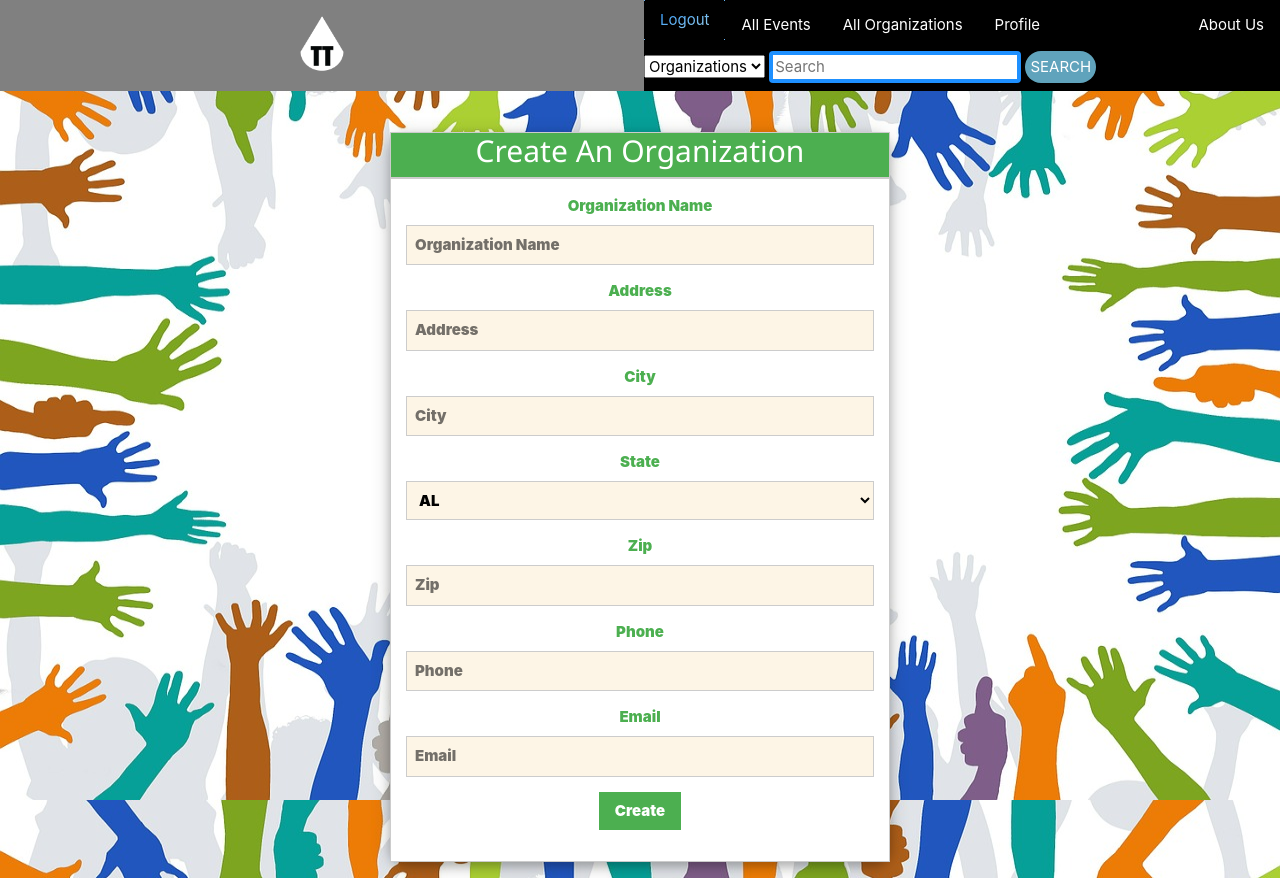
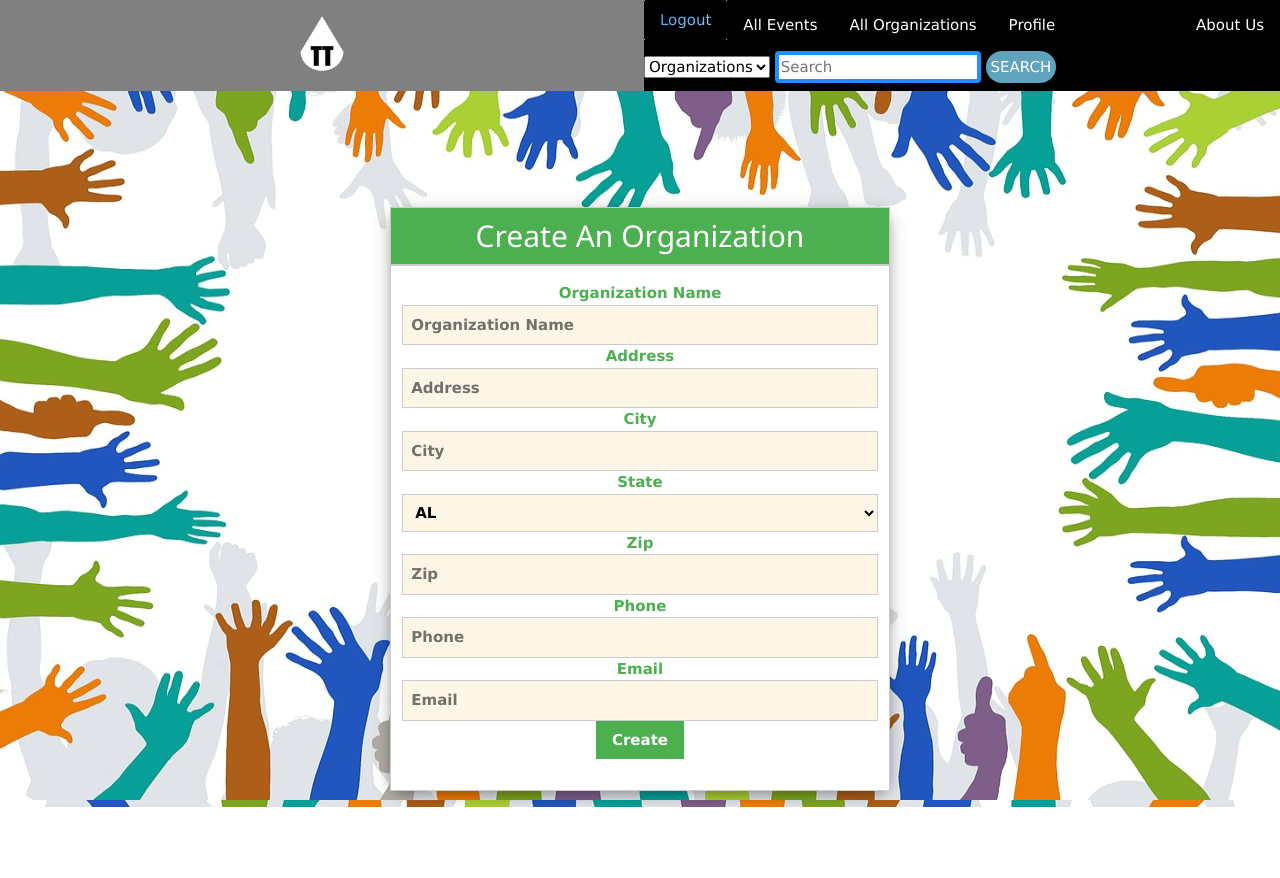
Before and after one commit to topteer/topteer-capstone, a Spring Boot app: page /organization/create in a window 1280 px wide. After the commit the page ends 807 px from the top, so only its background shows below. Run offline with Spring Boot 4, Linux system fonts and the light colour scheme; the visitor is signed in with stand-in values (Sample User, id 1); data that the repository does not hold is empty; some of the project's set-up classes (security, data sources, template engines, error pages and the like) are left out, and stand-ins take their place; database files in the repository are not loaded; some libraries are stand-ins or nearby versions.

Commit message:
cookie cutter page styling

```diff
--- a/src/main/resources/static/css/forms.css
+++ b/src/main/resources/static/css/forms.css
@@ -8,6 +8,15 @@
     background-size: 100%;
 }
 
+/*Create event*/
+.createBody {
+    background-image: url('../img/hands.jpeg');
+    background-repeat: no-repeat;
+    background-size: 100%;
+    background-attachment: fixed;
+}
+
+
 .w3-card-4{
     width: 500px;
     margin-left: auto;
--- a/src/main/resources/templates/event/index.html
+++ b/src/main/resources/templates/event/index.html
@@ -3,9 +3,9 @@
     <head><title>Top-Teer All Events</title>
         <link th:replace="partials/header.html :: header"/>
     </head>
+        <nav th:replace="partials/navbar.html :: navbar"></nav>
 
-    <body class="main">
-        <nav th:replace="partials/navbar.html :: navbar"></nav>
+    <body class="formBody">
 
         <div th:each="event: ${events}" class="card">
             <h2 class="titles"><a th:text="${event.title.toUpperCase()}" class="titles" th:href="@{/event/{id}/show (id= ${event.getId()})}"></a></h2>
--- a/src/main/resources/templates/organization/create.html
+++ b/src/main/resources/templates/organization/create.html
@@ -2,31 +2,29 @@
 <html xmlns:th="http://www.thymeleaf.org" lang="en">
 <head><title>Top-Teer Create an Organization</title>
     <link th:replace="partials/header.html :: header"/>
-    <link rel="stylesheet" href="https://www.w3schools.com/w3css/4/w3.css">
-    <link rel="stylesheet" href="https://cdn.jsdelivr.net/npm/bootstrap@4.6.0/dist/css/bootstrap.min.css"    integrity="sha384-B0vP5xmATw1+K9KRQjQERJvTumQW0nPEzvF6L/Z6nronJ3oUOFUFpCjEUQouq2+l" crossorigin="anonymous">
 </head>
 
-<style>
+<!--<style>-->
 
-    body {
-        background-image: url('../img/hands.jpeg');
-        background-repeat: no-repeat;
-        background-size: 100%;
-        background-attachment: fixed;
-    }
+<!--    body {-->
+<!--        background-image: url('../img/hands.jpeg');-->
+<!--        background-repeat: no-repeat;-->
+<!--        background-size: 100%;-->
+<!--        background-attachment: fixed;-->
+<!--    }-->
 
-    .w3-card-4{
-        width: 500px;
-        margin-left: auto;
-        margin-right: auto;
-        color: white;
-        margin-top: 25px;
-    }
+<!--    .w3-card-4{-->
+<!--        width: 500px;-->
+<!--        margin-left: auto;-->
+<!--        margin-right: auto;-->
+<!--        color: white;-->
+<!--        margin-top: 25px;-->
+<!--    }-->
 
-</style>
+<!--</style>-->
+<nav th:replace="partials/navbar.html :: navbar"></nav>
 
-<body class="main">
-<nav th:replace="partials/navbar.html :: navbar"></nav>
+<body class="createBody">
 
 <div class="container">
 
--- a/src/main/resources/templates/organization/index.html
+++ b/src/main/resources/templates/organization/index.html
@@ -3,9 +3,9 @@
 <head><title>Top-Teer All events</title>
     <link th:replace="partials/header.html :: header"/>
 </head>
+<nav th:replace="partials/navbar.html :: navbar"></nav>
 
-<body class="main">
-<nav th:replace="partials/navbar.html :: navbar"></nav>
+<body class="createBody">
 
 <div class="card" th:each="organization: ${organizations}">
     <h2 class="titles"><a class="titles" th:text="${organization.getOrgName()}" th:href="@{/organization/{id}/show(id=${organization.getId()})}"></a></h2>
```
Also changed, not shown: src/main/resources/templates/event/create.html (+15 -17 lines), src/main/resources/templates/organization/edit.html (+2 -27 lines), src/main/resources/templates/organization/show.html (+5 -2 lines).
